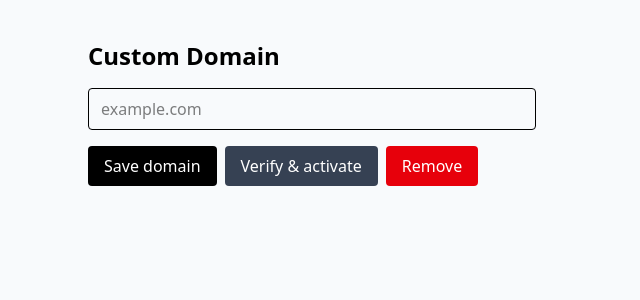
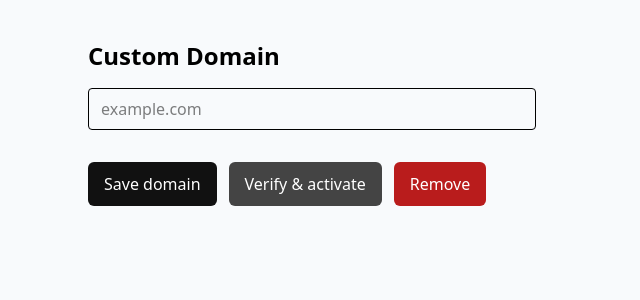
Before and after one commit to djangify/provisioner, a Django app: template core/templates/portal/domain.html in a window 1280 px wide. Shown: the part 57-357 px from the top of the page, without its empty margins (0-640 px from the left). Run offline with Django 5.2, Linux system fonts and the light colour scheme; the template is opened without the code that fills it, so the values that code supplies are empty; style sheets or scripts are compiled from the project's sources.

Commit message:
Update domain.html template

```diff
--- a/core/templates/portal/domain.html
+++ b/core/templates/portal/domain.html
@@ -14,28 +14,32 @@
         class="border rounded px-3 py-2 w-full max-w-md"
     />
 
-    <div class="flex gap-2">
+    <div class="mt-4 flex flex-wrap gap-3">
         <button
+            type="button"
             id="save-domain"
-            class="bg-black text-white px-4 py-2 rounded"
+            style="background:#111;color:#fff;padding:10px 16px;border-radius:6px;"
         >
             Save domain
         </button>
 
         <button
+            type="button"
             id="verify-domain"
-            class="bg-gray-700 text-white px-4 py-2 rounded"
+            style="background:#444;color:#fff;padding:10px 16px;border-radius:6px;"
         >
             Verify & activate
         </button>
 
         <button
+            type="button"
             id="remove-domain"
-            class="bg-red-600 text-white px-4 py-2 rounded"
+            style="background:#b91c1c;color:#fff;padding:10px 16px;border-radius:6px;"
         >
             Remove
         </button>
     </div>
+
 </div>
 
 <script>
```
